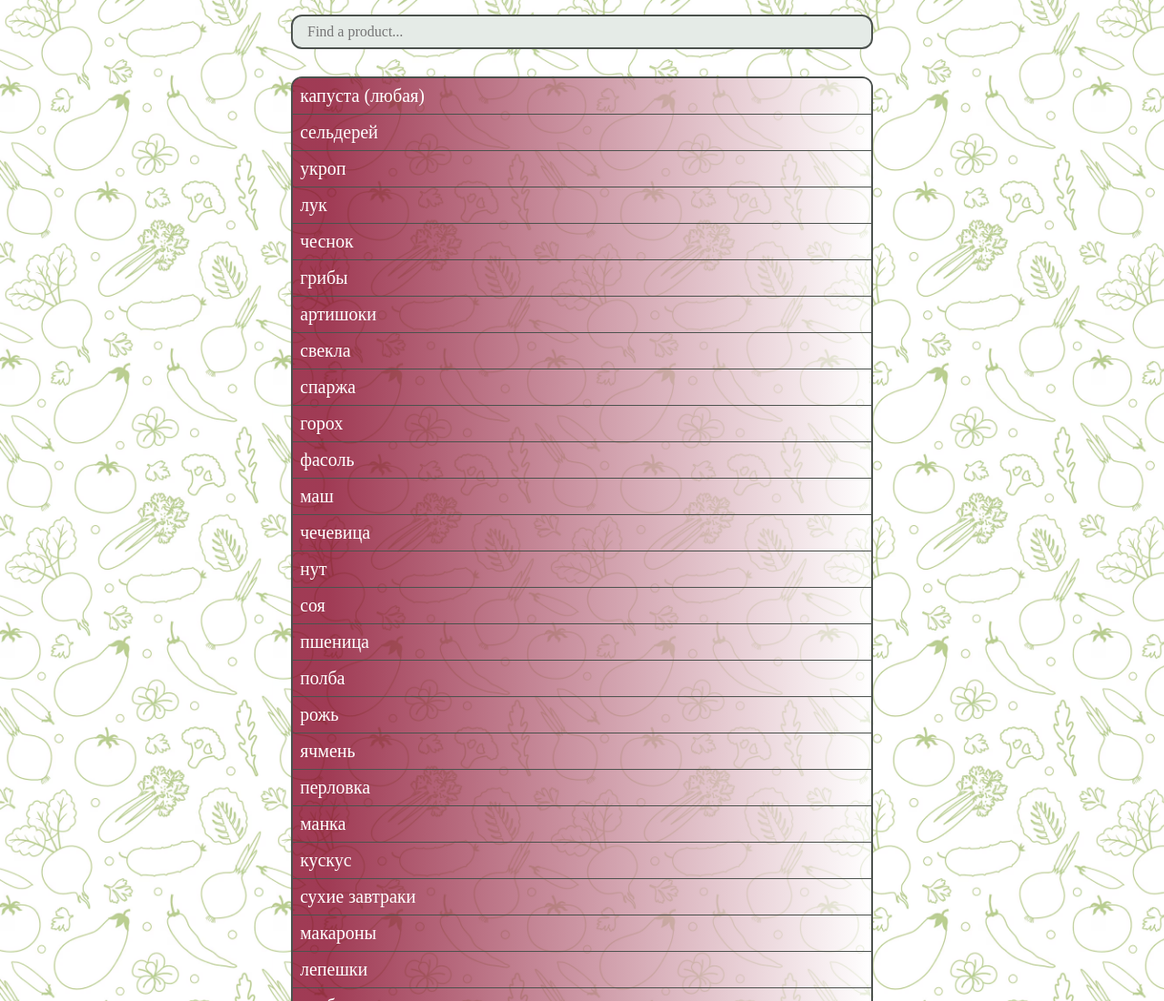
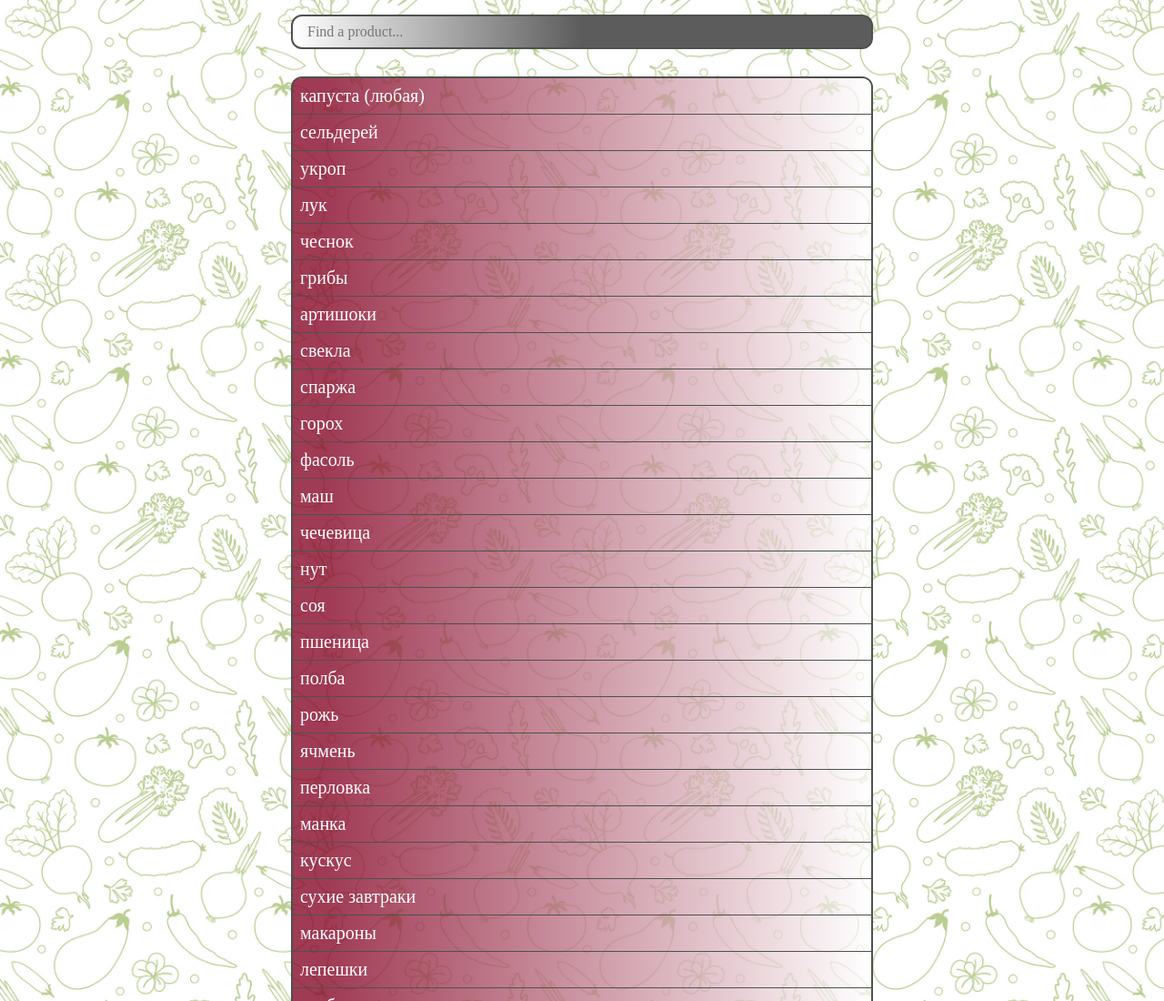
Before and after one commit to Kozzzlova/fodmap-list, a website: page index.html in a window 1280 px wide. Shown: the top 1100 px of the page at 91% size. Drawn offline with Linux system fonts and the light colour scheme.

Commit message:
feat: add gradient for input

```diff
--- a/styles/style.css
+++ b/styles/style.css
@@ -30,7 +30,8 @@ body {
   padding: 8px 16px;
   border: 2px solid rgb(76, 82, 78);
   border-radius: 12px;
-  background-color: rgb(229, 235, 231);
+  /* background-color: rgb(229, 235, 231); */
+  background: linear-gradient(90deg, rgba(255, 255, 255), rgba(91, 92, 91) 50%);
   color: black;
   font-weight: 500;
   margin-bottom: 16px;
```
